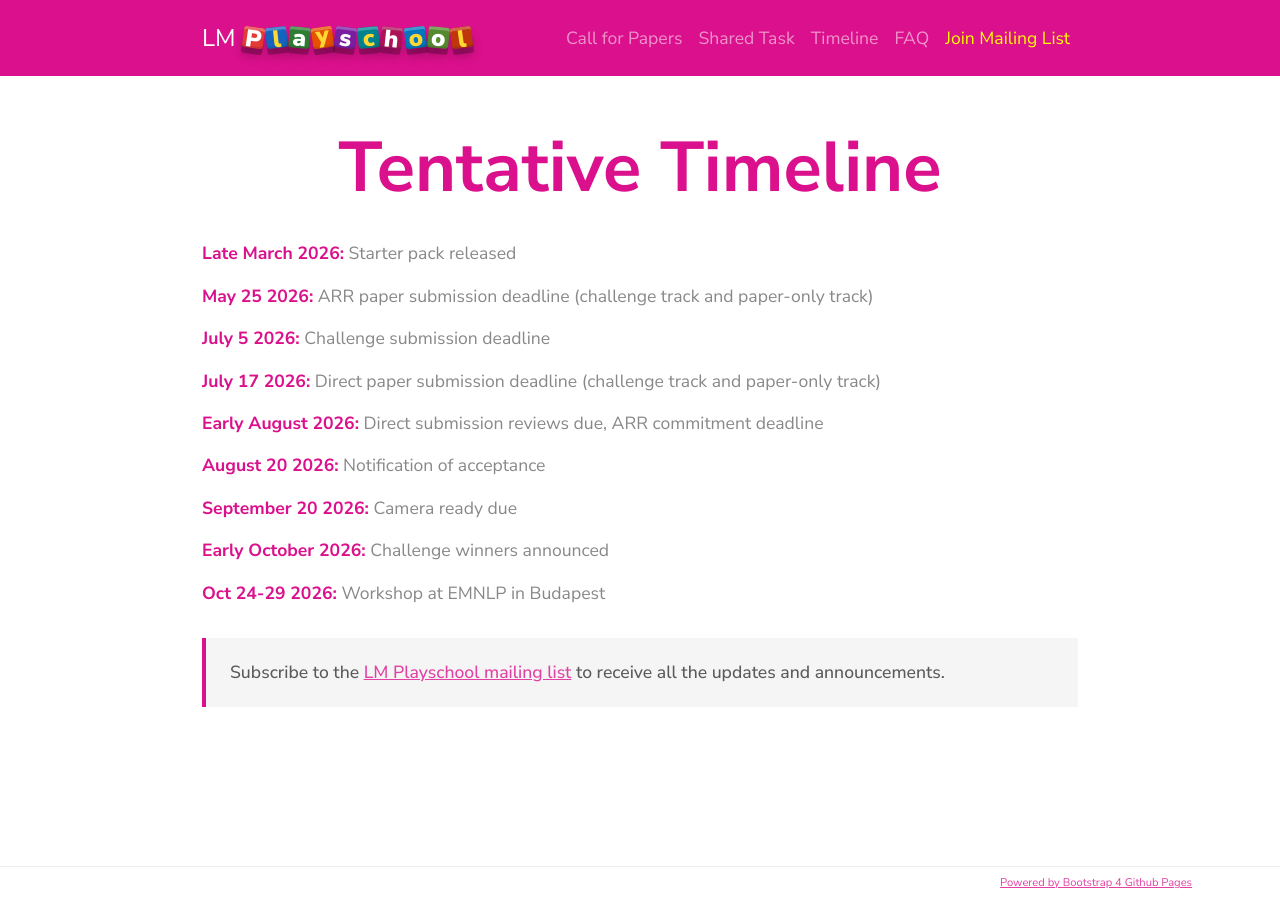
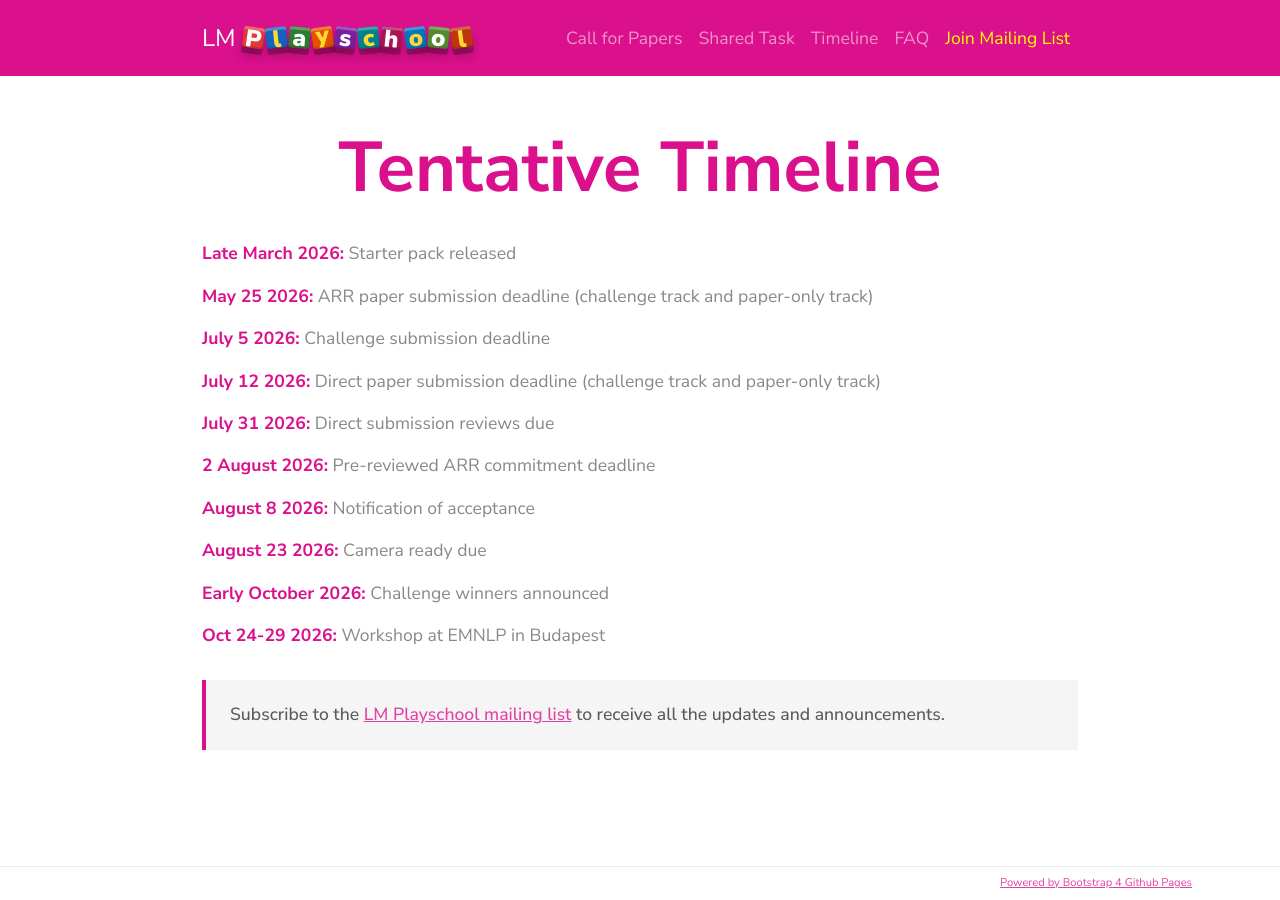
Before and after one commit to lm-playschool/lm-playschool.github.io, a Jekyll site: the page built from _content/_pages/timeline.md, in a window 1280 px wide. Built offline with Jekyll 4.4.1, drawn with Linux system fonts in a browser that asks for light colours.

Commit message:
Update timeline.md

```diff
--- a/_content/_pages/timeline.md
+++ b/_content/_pages/timeline.md
@@ -10,13 +10,15 @@ show_mailing_list: true
 
 <p><span style="color: #DB108C; font-weight: bold;">July 5 2026:</span> Challenge submission deadline</p>
 
-<p><span style="color: #DB108C; font-weight: bold;">July 17 2026:</span> Direct paper submission deadline (challenge track and paper-only track)</p>
+<p><span style="color: #DB108C; font-weight: bold;">July 12 2026:</span> Direct paper submission deadline (challenge track and paper-only track)</p>
 
-<p><span style="color: #DB108C; font-weight: bold;">Early August 2026:</span> Direct submission reviews due, ARR commitment deadline</p>
+<p><span style="color: #DB108C; font-weight: bold;">July 31 2026:</span> Direct submission reviews due</p>
 
-<p><span style="color: #DB108C; font-weight: bold;">August 20 2026:</span> Notification of acceptance</p>
+<p><span style="color: #DB108C; font-weight: bold;">2 August 2026:</span> Pre-reviewed ARR commitment deadline</p>
 
-<p><span style="color: #DB108C; font-weight: bold;">September 20 2026:</span> Camera ready due</p>
+<p><span style="color: #DB108C; font-weight: bold;">August 8 2026:</span> Notification of acceptance</p>
+
+<p><span style="color: #DB108C; font-weight: bold;">August 23 2026:</span> Camera ready due</p>
 
 <p><span style="color: #DB108C; font-weight: bold;">Early October 2026:</span> Challenge winners announced</p>
 
```
